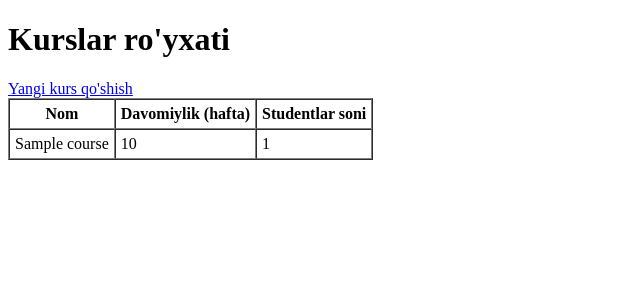
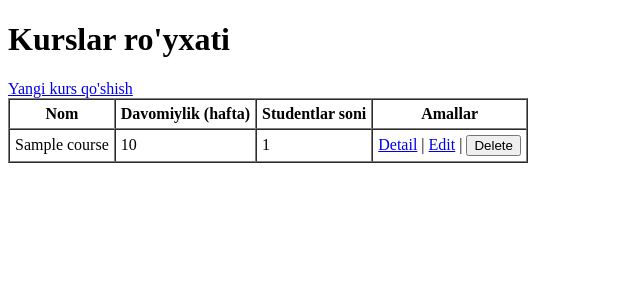
Before and after one commit to mehroj-saparov-io/nt-exam06, a Django app: page /courses/ in a window 1280 px wide. Shown: the top 300 px of the page, without its empty margins (0-640 px from the left). Run offline with Django 5.2, Linux system fonts and the light colour scheme; tables that the repository leaves empty hold one stand-in row (values such as "Sample post"); parts of the project's set-up code (start-up, migrations or seed data) failed here and were passed over.

Commit message:
course app ready

```diff
--- a/courses/urls.py
+++ b/courses/urls.py
@@ -2,11 +2,15 @@ from django.urls import path
 from .views import(
     GetAllCoursesView,
     CourseCreateView,
-    CourseDetailView
+    CourseDetailView,
+    CourseEditView,
+    CourseDeleteView
 )
 
 urlpatterns = [
     path('', GetAllCoursesView.as_view(), name='course_list'),
     path('create/', CourseCreateView.as_view(), name='course_create'),
-    path('<int:pk>/', CourseDetailView.as_view(), name='course_detail')
+    path('<int:pk>/', CourseDetailView.as_view(), name='course_detail'),
+    path('<int:pk>/edit/', CourseEditView.as_view(), name='course_edit'),
+    path('<int:pk>/delete/', CourseDeleteView.as_view(), name='course_delete'),
 ]
--- a/courses/views.py
+++ b/courses/views.py
@@ -1,4 +1,5 @@
 from django.shortcuts import render, redirect, get_object_or_404
+from django.contrib import messages
 from django.http import HttpRequest, HttpResponse
 from django.views import View
 from .models import Course
@@ -36,3 +37,27 @@ class CourseDetailView(View):
             'course': course,
             'enrollments': enrollments
         })
+
+class CourseEditView(View):
+    def get(self, request, pk):
+        course = get_object_or_404(Course, pk=pk)
+        form = CourseForm(instance=course)
+        return render(request, 'courses/course_form.html', {'form': form, 'course': course})
+
+    def post(self, request, pk):
+        course = get_object_or_404(Course, pk=pk)
+        form = CourseForm(request.POST, instance=course)
+        if form.is_valid():
+            form.save()
+            return redirect('course_list')
+        return render(request, 'courses/course_form.html', {'form': form, 'course': course})
+
+class CourseDeleteView(View):
+    def post(self, request, pk):
+        course = get_object_or_404(Course, pk=pk)
+
+        if course.enrollments.exists():
+            return HttpResponse("Bu kursga studentlar yozilgan. O‘chirish mumkin emas.", status=400)
+
+        course.delete()
+        return redirect('course_list')
--- a/templates/courses/course_form.html
+++ b/templates/courses/course_form.html
@@ -1,10 +1,10 @@
 <!DOCTYPE html>
 <html>
 <head>
-    <title>Kurs yaratish</title>
+    <title>{% if course %}Tahrirlash{% else %}Yangi kurs{% endif %}</title>
 </head>
 <body>
-    <h1>Yangi kurs yaratish</h1>
+    <h1>{% if course %}Kursni tahrirlash{% else %}Yangi kurs yaratish{% endif %}</h1>
 
     <form method="post">
         {% csrf_token %}
--- a/templates/courses/courses_list.html
+++ b/templates/courses/courses_list.html
@@ -6,21 +6,31 @@
 <body>
     <h1>Kurslar ro'yxati</h1>
     <a href="{% url 'course_create' %}">Yangi kurs qo'shish</a>
+
     <table border="1" cellpadding="5" cellspacing="0">
         <tr>
             <th>Nom</th>
             <th>Davomiylik (hafta)</th>
             <th>Studentlar soni</th>
+            <th>Amallar</th>
         </tr>
         {% for course in courses %}
         <tr>
             <td>{{ course.title }}</td>
             <td>{{ course.duration_weeks }}</td>
             <td>{{ course.student_count }}</td>
+            <td>
+                <a href="{% url 'course_detail' course.pk %}">Detail</a> |
+                <a href="{% url 'course_edit' course.pk %}">Edit</a> |
+                <form action="{% url 'course_delete' course.pk %}" method="post" style="display:inline;">
+                    {% csrf_token %}
+                    <button type="submit">Delete</button>
+                </form>
+            </td>
         </tr>
         {% empty %}
         <tr>
-            <td colspan="3">Hozircha kurs mavjud emas</td>
+            <td colspan="4">Hozircha kurs mavjud emas</td>
         </tr>
         {% endfor %}
     </table>
```
